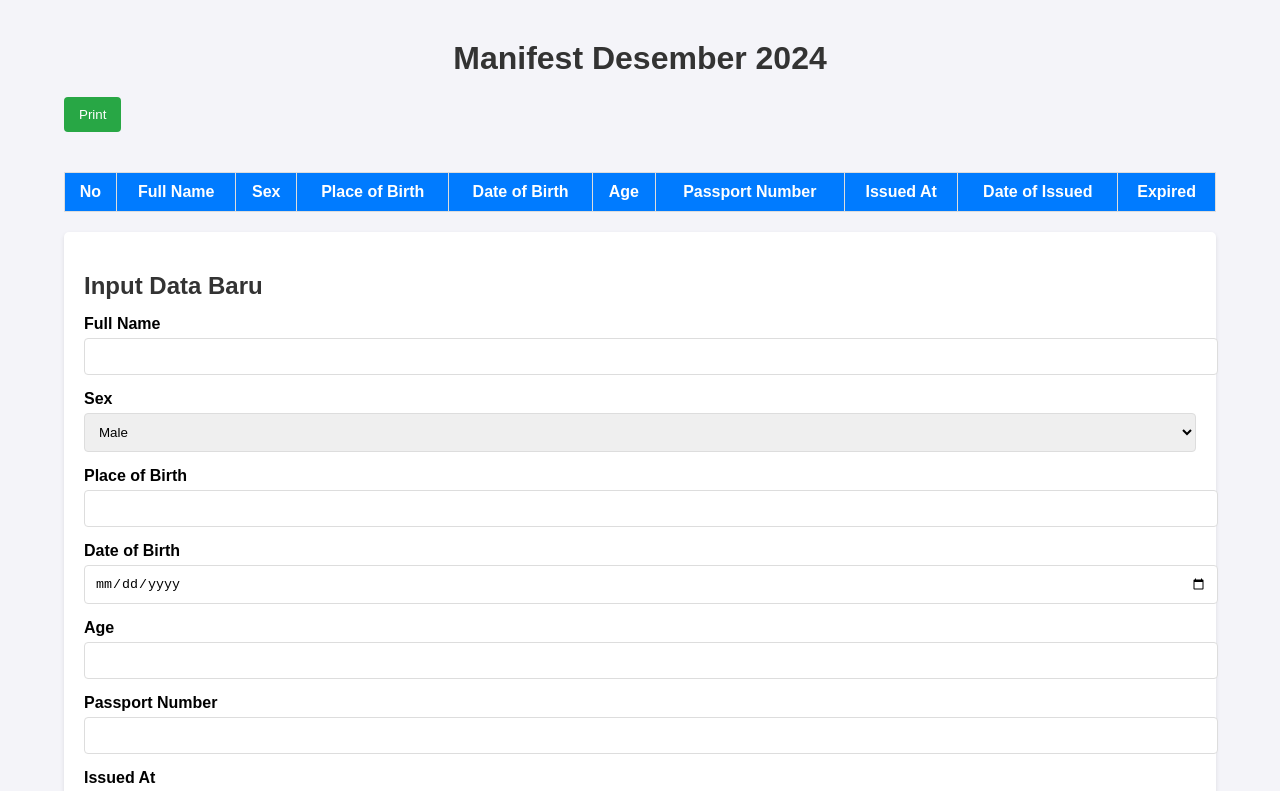
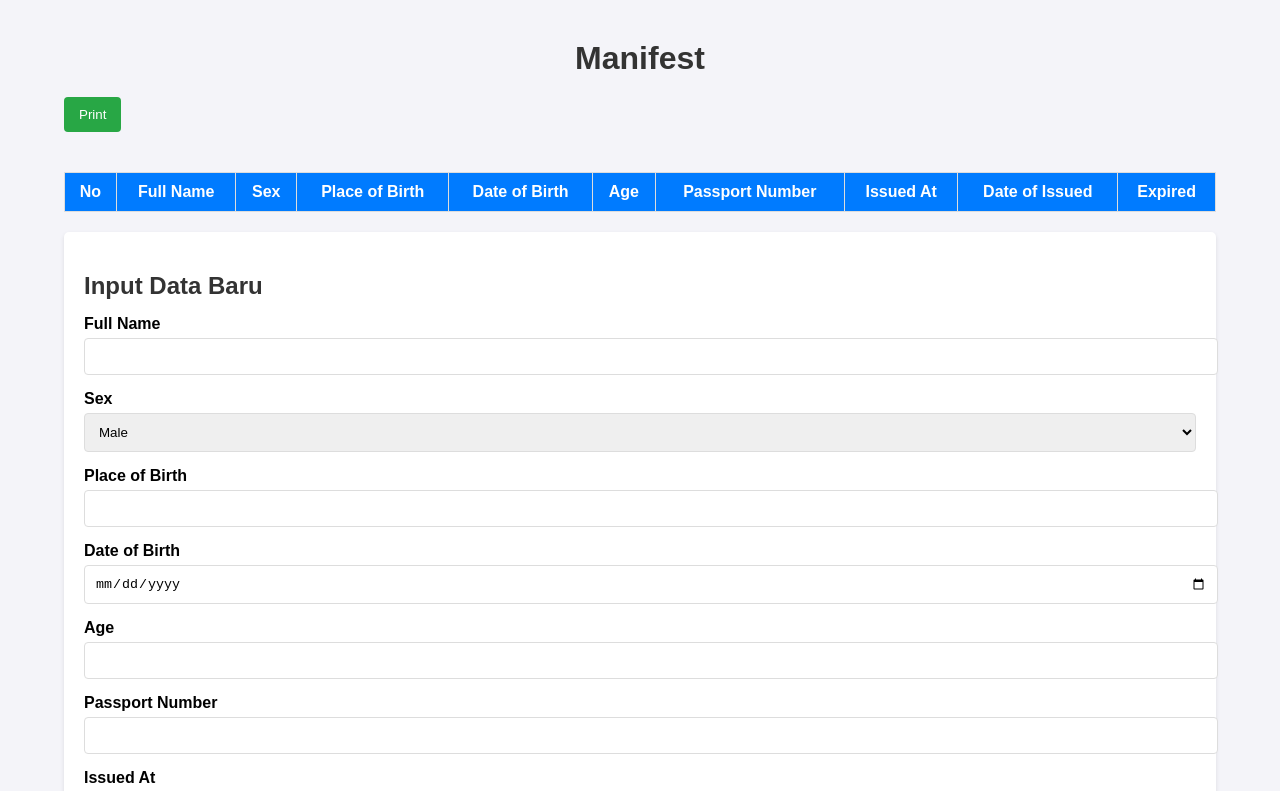
Before and after one commit to haj-gov-sa/PRINT, a plain HTML site: page index.html in a window 1280 px wide. Shown: the top 791 px of the page. Drawn offline with Linux system fonts and the light colour scheme.

Commit message:
Update index.html

```diff
--- a/index.html
+++ b/index.html
@@ -3,7 +3,7 @@
 <head>
     <meta charset="UTF-8">
     <meta name="viewport" content="width=device-width, initial-scale=1.0">
-    <title>Manifest Desember 2024</title>
+    <title>Manifest</title>
     <style>
         body {
             font-family: Arial, sans-serif;
@@ -176,7 +176,7 @@
 </head>
 <body>
     <div class="container">
-        <h1>Manifest Desember 2024</h1>
+        <h1>Manifest </h1>
 
         <!-- Tombol Print -->
         <button class="btn-print" onclick="printTable()">Print</button>
```
